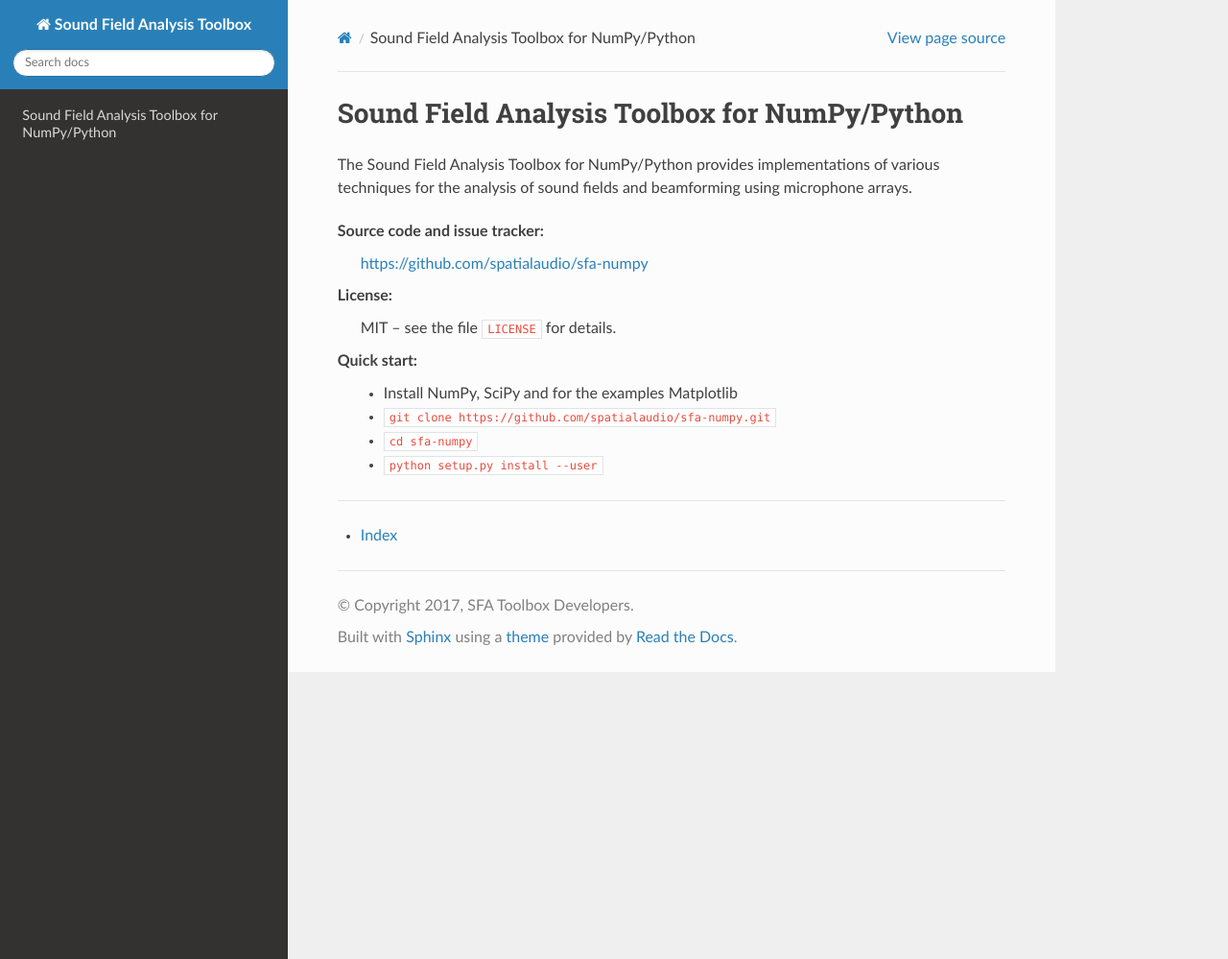
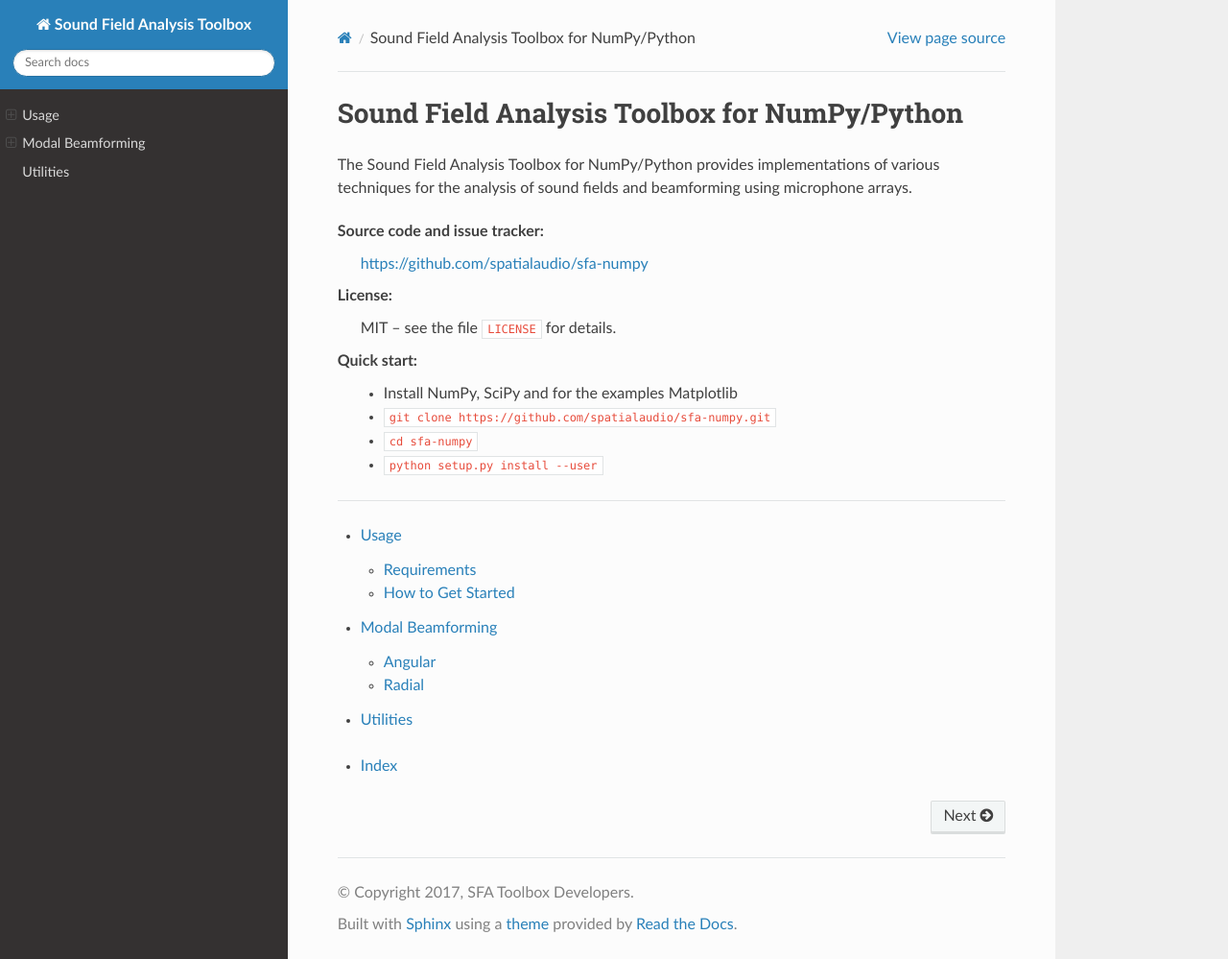
Before and after one commit to spatialaudio/sfa-numpy, a Sphinx documentation site: the page built from doc/index.rst, in a window 1280 px wide and 999 px high. Shown: the whole window at 96% size. Built offline with Sphinx 7.4.7 and the Read the Docs theme 2.0.0, drawn with Linux system fonts in a browser that asks for light colours.

Commit message:
Documentation of radial functions

```diff
--- a/doc/index.rst
+++ b/doc/index.rst
@@ -4,6 +4,10 @@
 
 .. toctree::
 
+    usage
+    modal
+    utilities
+
 .. only:: html
 
     * :ref:`genindex`
--- /dev/null
+++ b/doc/modal.rst
@@ -0,0 +1,14 @@
+Modal Beamforming
+=================
+
+.. automodule:: micarray.modal
+
+Angular
+-------
+
+.. automodule:: micarray.modal.angular
+
+Radial
+------
+
+.. automodule:: micarray.modal.radial
--- /dev/null
+++ b/doc/usage.rst
@@ -0,0 +1,24 @@
+Usage
+=====
+
+Requirements
+------------
+
+Obviously, you'll need Python_.
+We normally use Python 3.x, but it *should* also work with Python 2.x.
+NumPy_ and SciPy_ are needed for the calculations.
+If you also want to plot the resulting sound fields, you'll need matplotlib_.
+
+Instead of installing all of them separately, you should probably get a Python
+distribution that already includes everything, e.g. Anaconda_.
+
+.. _Python: http://www.python.org/
+.. _NumPy: http://www.numpy.org/
+.. _SciPy: http://www.scipy.org/scipylib/
+.. _matplotlib: http://matplotlib.org/
+.. _Anaconda: http://docs.continuum.io/anaconda/
+
+How to Get Started
+------------------
+
+Various examples are located in the directory
--- /dev/null
+++ b/doc/utilities.rst
@@ -0,0 +1,4 @@
+Utilities
+=========
+
+.. automodule:: micarray.util
```
